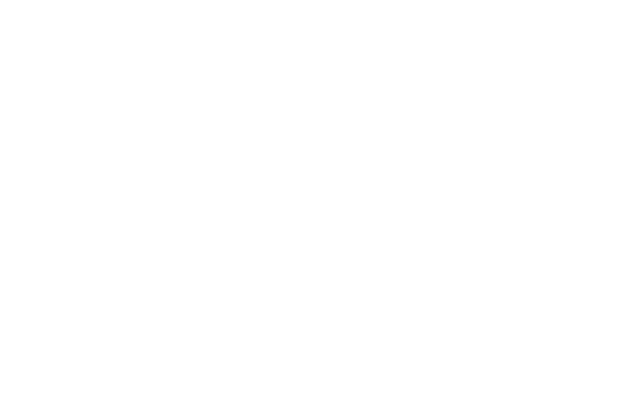
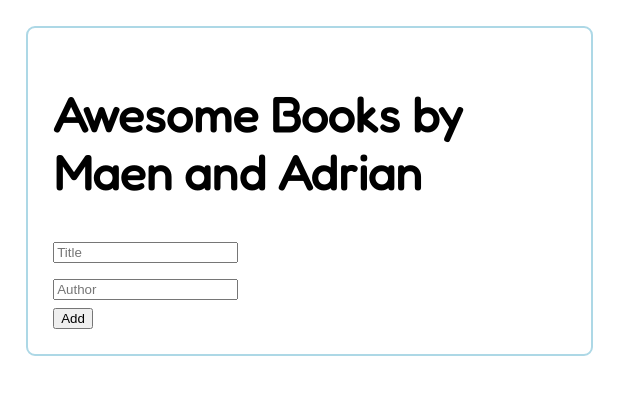
Before and after one commit to maenkhraisha/Awesome-book, a plain HTML site: page index.html in a window 1280 px wide. Shown: the whole page, without its empty margins (0-640 px from the left). Drawn offline with Linux system fonts and the light colour scheme.

Commit message:
Add basic UI

```diff
--- a/index.html
+++ b/index.html
@@ -4,9 +4,28 @@
     <meta charset="UTF-8">
     <meta http-equiv="X-UA-Compatible" content="IE=edge">
     <meta name="viewport" content="width=device-width, initial-scale=1.0">
+    <link rel="stylesheet" href="styles.css">
     <title>Awesome Books</title>
 </head>
 <body>
+    <div id="container">
+        <h1 class="title">Awesome Books by Maen and Adrian</h1>
 
+        <div class="book-list">
+
+        </div>
+
+        <form method="post" class="book-form">
+
+            <label for="title"></label>
+            <input type="text" id="title" placeholder="Title" class="book-title">
+
+            <label for="author"></label>
+            <input type="text" id="author" placeholder="Author" class="book-author">
+
+            <input type="submit" value="Add">
+
+        </form>
+    </div>
 </body>
 </html>
--- /dev/null
+++ b/styles.css
@@ -0,0 +1,25 @@
+@import url('https://fonts.googleapis.com/css2?family=Fredoka:wdth,wght@101.5,399&display=swap');
+
+body {
+  margin: 0;
+  padding: 0;
+  box-sizing: border-box;
+}
+
+#container {
+  margin-top: 2%;
+  margin-left: 2%;
+  padding: 2%;
+  border: 2px solid lightblue;
+  width: 40%;
+  border-radius: 9px;
+  font-family: 'Fredoka', sans-serif;
+  font-size: 24px;
+}
+
+.book-form {
+  display: flex;
+  align-items: flex-start;
+  flex-direction: column;
+  gap: 0.5rem;
+}
```
